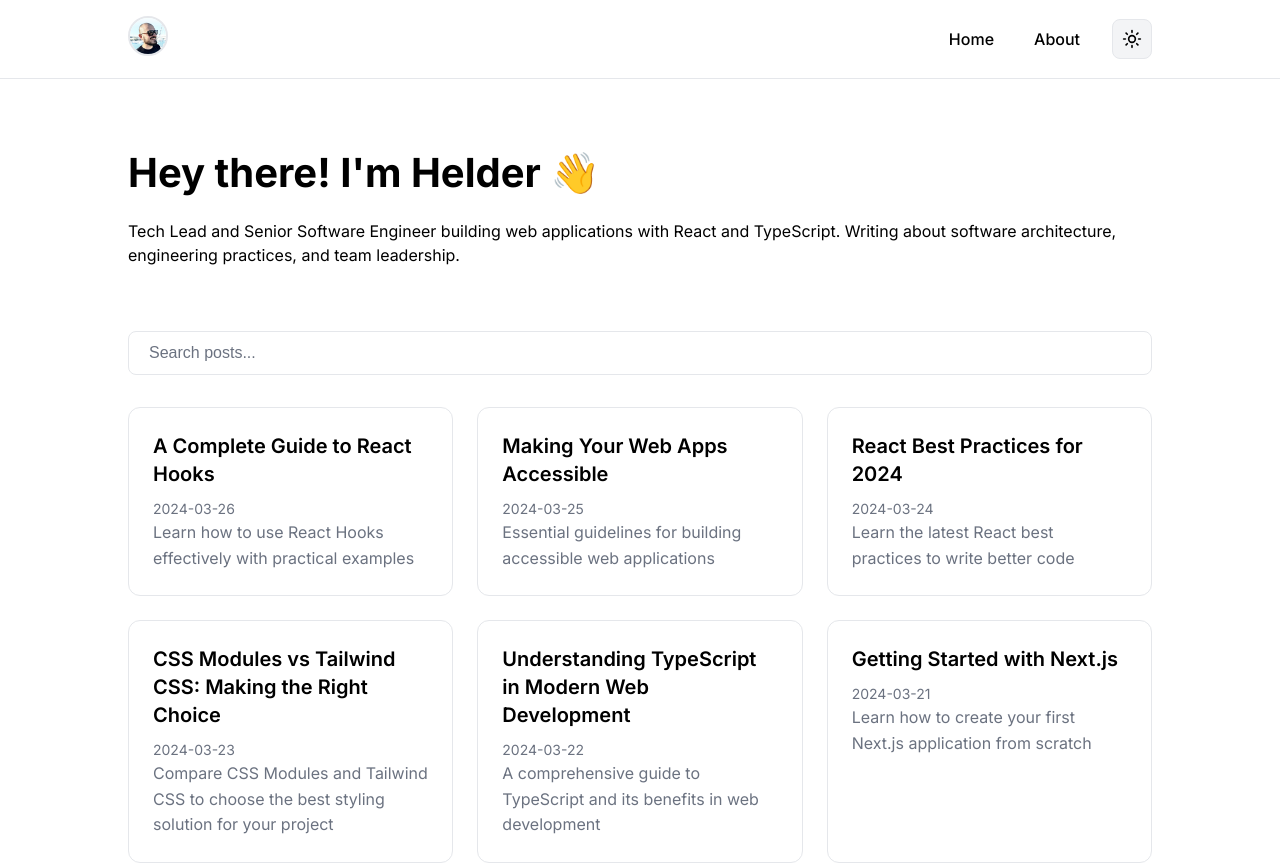
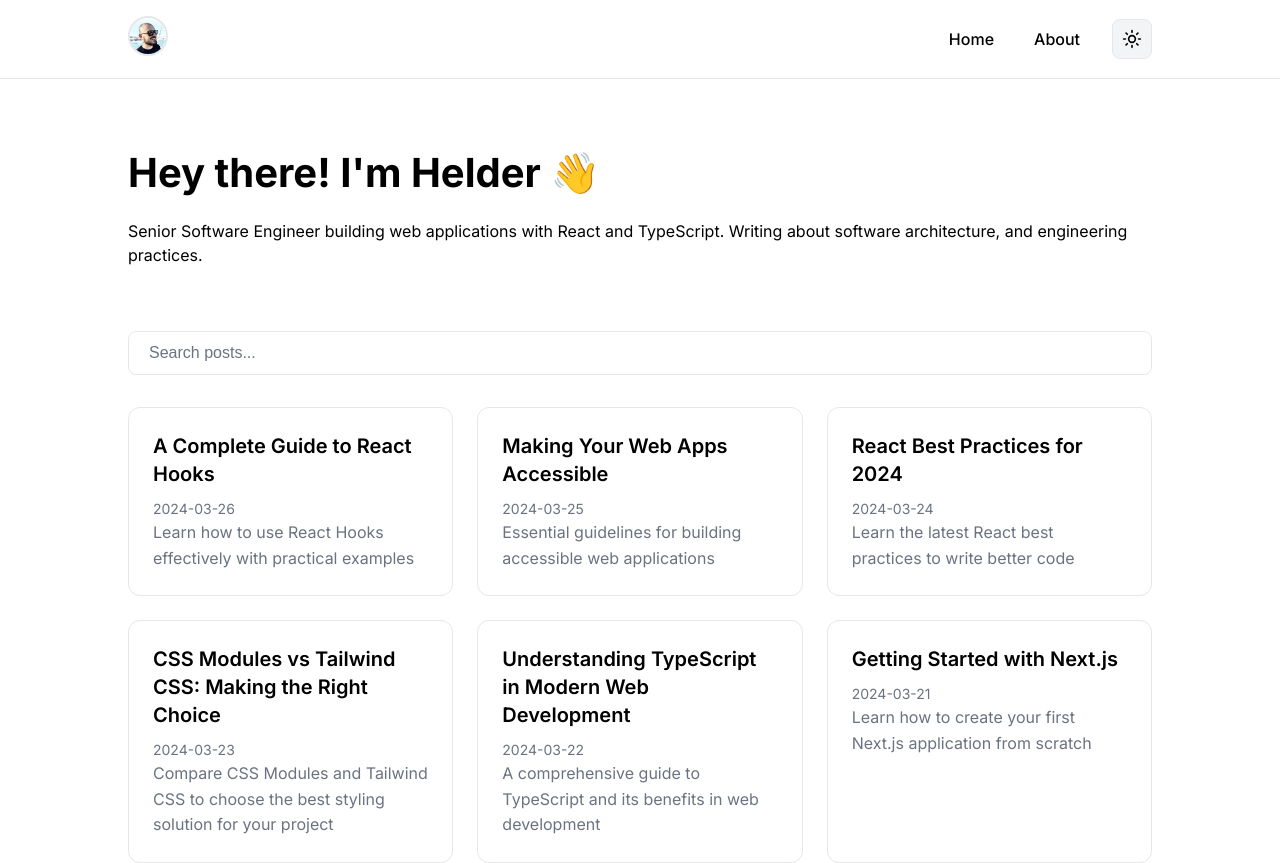
Before and after one commit to helderberto/helderberto.com, a Next.js app: page / in a window 1280 px wide. Shown: the top 863 px of the page. Built offline with nearby package versions, Linux system fonts and the light colour scheme.

Commit message:
Refactor page.tsx: Update introduction text

```diff
--- a/src/app/page.tsx
+++ b/src/app/page.tsx
@@ -10,9 +10,9 @@ export default async function Home() {
       <section className={styles.intro}>
         <h1>Hey there! I'm Helder 👋</h1>
         <p>
-          Tech Lead and Senior Software Engineer building web applications with
-          React and TypeScript. Writing about software architecture, engineering
-          practices, and team leadership.
+          Senior Software Engineer building web applications with React and
+          TypeScript. Writing about software architecture, and engineering
+          practices.
         </p>
       </section>
 
```
